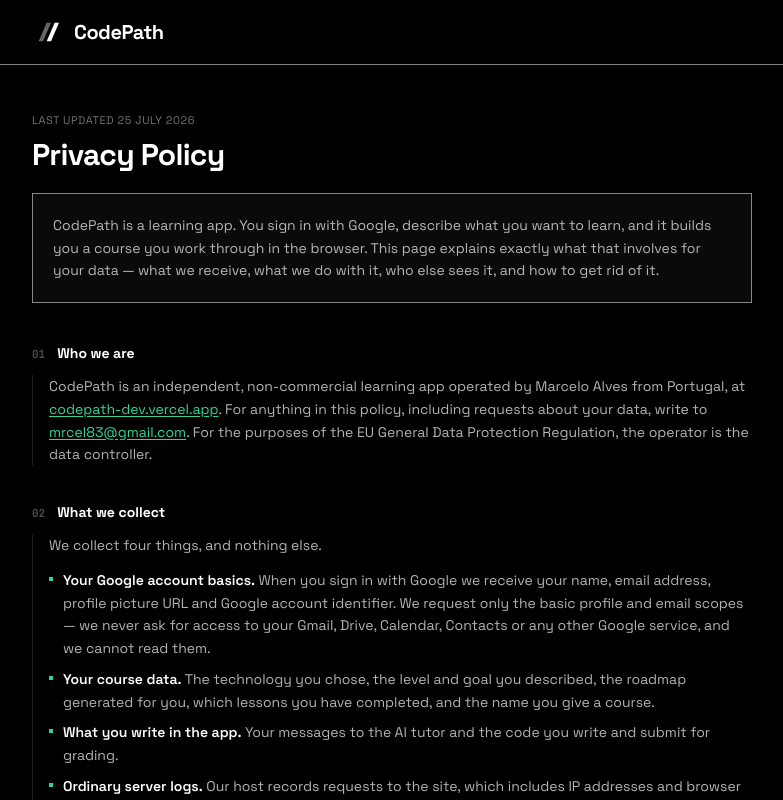
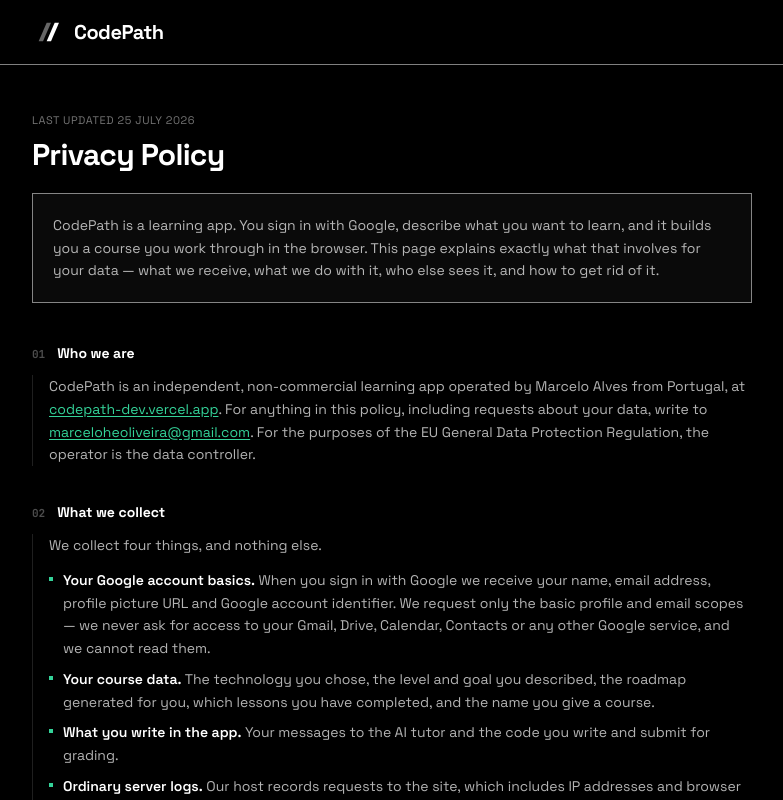
Before and after one commit to m-urculu/codechad.dev, a Next.js app: page /privacy in a window 1280 px wide. Shown: the top 800 px of the page, without its empty margins (248-1031 px from the left). Built offline with nearby package versions, Linux system fonts and the light colour scheme.

Commit message:
chore: update the public contact email

```diff
--- a/src/app/privacy/page.tsx
+++ b/src/app/privacy/page.tsx
@@ -8,7 +8,7 @@
 };
 
 const UPDATED = "25 July 2026";
-const CONTACT = "mrcel83@gmail.com";
+const CONTACT = "marceloheoliveira@gmail.com";
 
 const sections: Section[] = [
   {
--- a/src/app/terms/page.tsx
+++ b/src/app/terms/page.tsx
@@ -8,7 +8,7 @@
 };
 
 const UPDATED = "25 July 2026";
-const CONTACT = "mrcel83@gmail.com";
+const CONTACT = "marceloheoliveira@gmail.com";
 
 const sections: Section[] = [
   {
--- a/src/components/Landing.tsx
+++ b/src/components/Landing.tsx
@@ -554,7 +554,7 @@
             Terms
           </Link>
           <a
-            href="mailto:mrcel83@gmail.com"
+            href="mailto:marceloheoliveira@gmail.com"
             className="text-ink-dim transition-colors duration-150 hover:text-ink"
           >
             Contact
--- a/src/components/LegalPage.tsx
+++ b/src/components/LegalPage.tsx
@@ -102,7 +102,7 @@
         Terms
       </Link>
       <a
-        href="mailto:mrcel83@gmail.com"
+        href="mailto:marceloheoliveira@gmail.com"
         className="text-ink-dim transition-colors duration-150 hover:text-ink"
       >
         Contact
```
